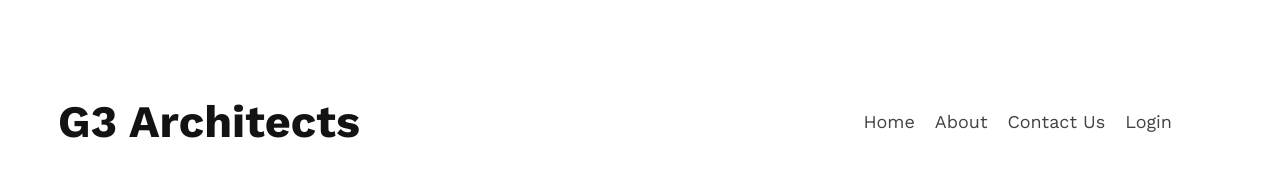
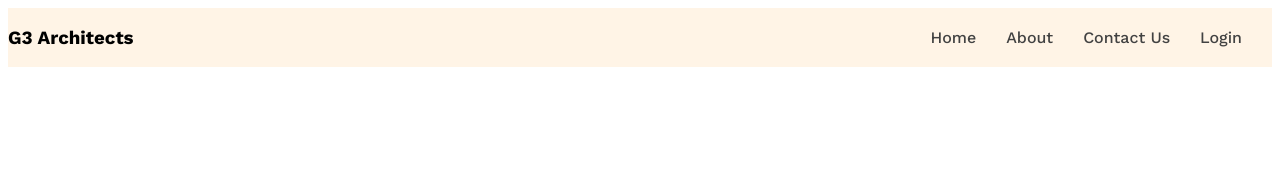
Before and after one commit to milonhossain01/g3-architects-website, a plain HTML site: page indexl.html in a window 1280 px wide. Drawn offline with nearby package versions, Linux system fonts and the light colour scheme.

Commit message:
replesment navbar

```diff
--- a/indexl.html
+++ b/indexl.html
@@ -7,16 +7,19 @@
     <link rel="stylesheet" href="style/architects.css">
 </head>
 <body class="work-sans-font">
-    <header class="top-content">
-        <nav class="navbar">
+    <header class="bg-light">
+        <nav class="navbar display-flex">
             <h3 class="brand">G3 Architects </h3>
-            <ul>
-                <li><a href="">Home</a></li>
-                <li><a href="">About</a></li>
-                <li><a href=""> Contact Us </a></li>
-                <li><a href="">Login</a></li>
+            <ul class="nav-link display-flex">
+                <li class="nav-item"><a href="" class="nav-link text-gray">Home</a></li>
+                <li class="nav-item"><a href="" class="nav-link text-gray">About</a></li>
+                <li class="nav-item"><a href="" class="nav-link text-gray"> Contact Us </a></li>
+                <li class="nav-item"><a href="" class="nav-link text-gray">Login</a></li>
             </ul>
         </nav>
+        <div class="banner">
+
+        </div>
     </header>
     <main>
 
--- a/style/architects.css
+++ b/style/architects.css
@@ -6,27 +6,38 @@
   font-weight: 400;
   font-style: normal;
 }
-
-/* navegation bar */
-nav ul li{
-    list-style: none;
-}
-nav li a{
-    text-decoration: none;
-    color: #424242;
-    font-size: 18px;
-    font-weight: 400;
-}
-.navbar , ul{
+/* shared style */
+.display-flex{
     display: flex;
-    gap: 20px;
-    justify-content: space-between;
-    align-items: center;
-    margin: 50px ;
 
 }
-.brand{
-    color: #131313;
-    font-size: 45px;
-    font-weight: bold;
+/* dark 02 */
+.text-gray{
+    color: #424242;
 }
+
+/* dark 03 */
+.text-light-gray{
+    color: #727272;
+}
+.bg-light{
+    background-color: rgba(255, 144, 14, 0.1);
+}
+/* navegation bar */
+.navbar{
+     justify-content: space-between;
+     align-items: center;
+}
+.nav-item{
+    list-style: none;
+    margin-right: 30px;
+}
+.nav-link{
+    text-decoration: none;
+    font-weight: 500;
+
+}
+.navbar , .banner{
+    max-width: 1440px;
+    margin: 0 auto;
+}
```
